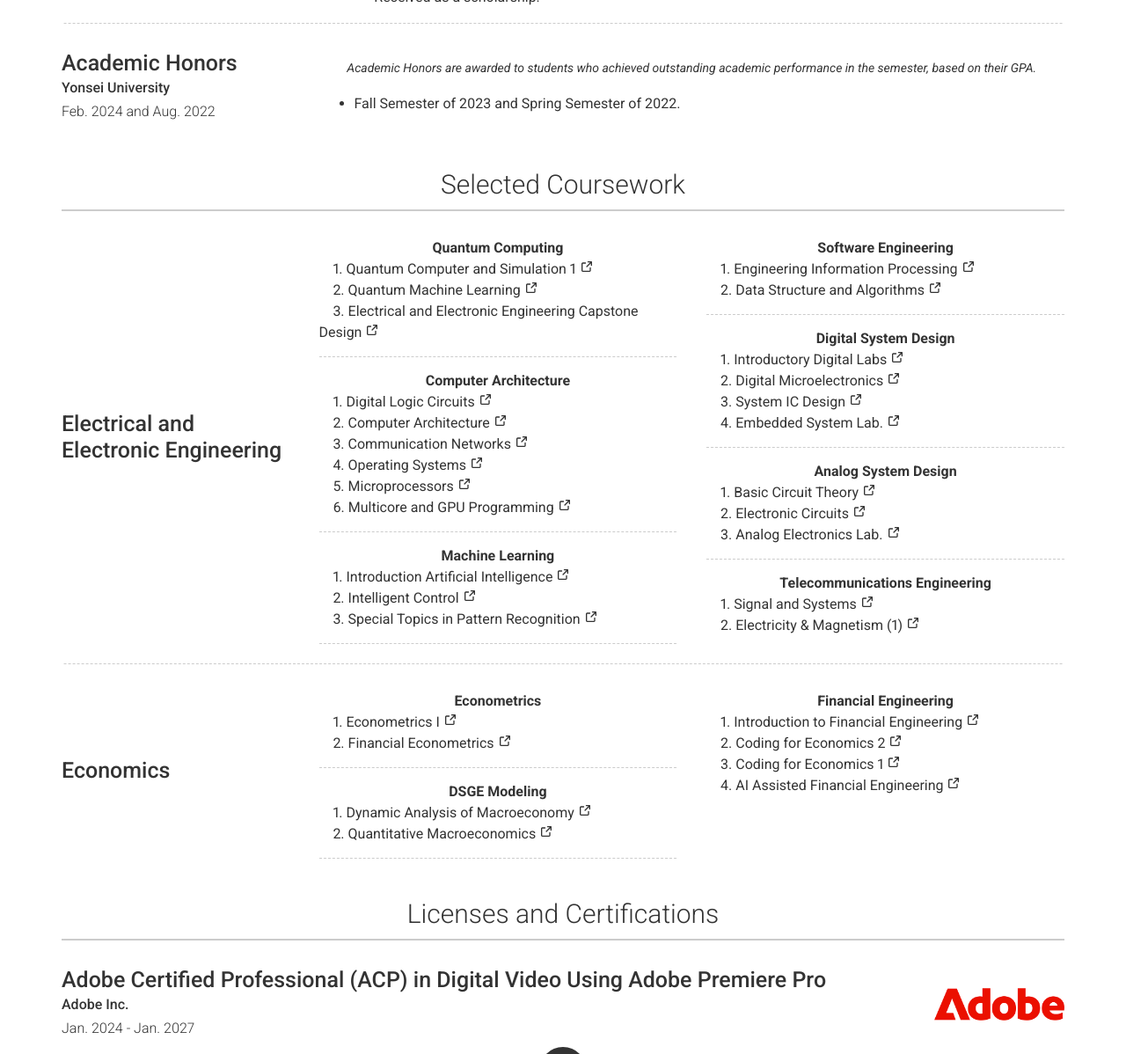
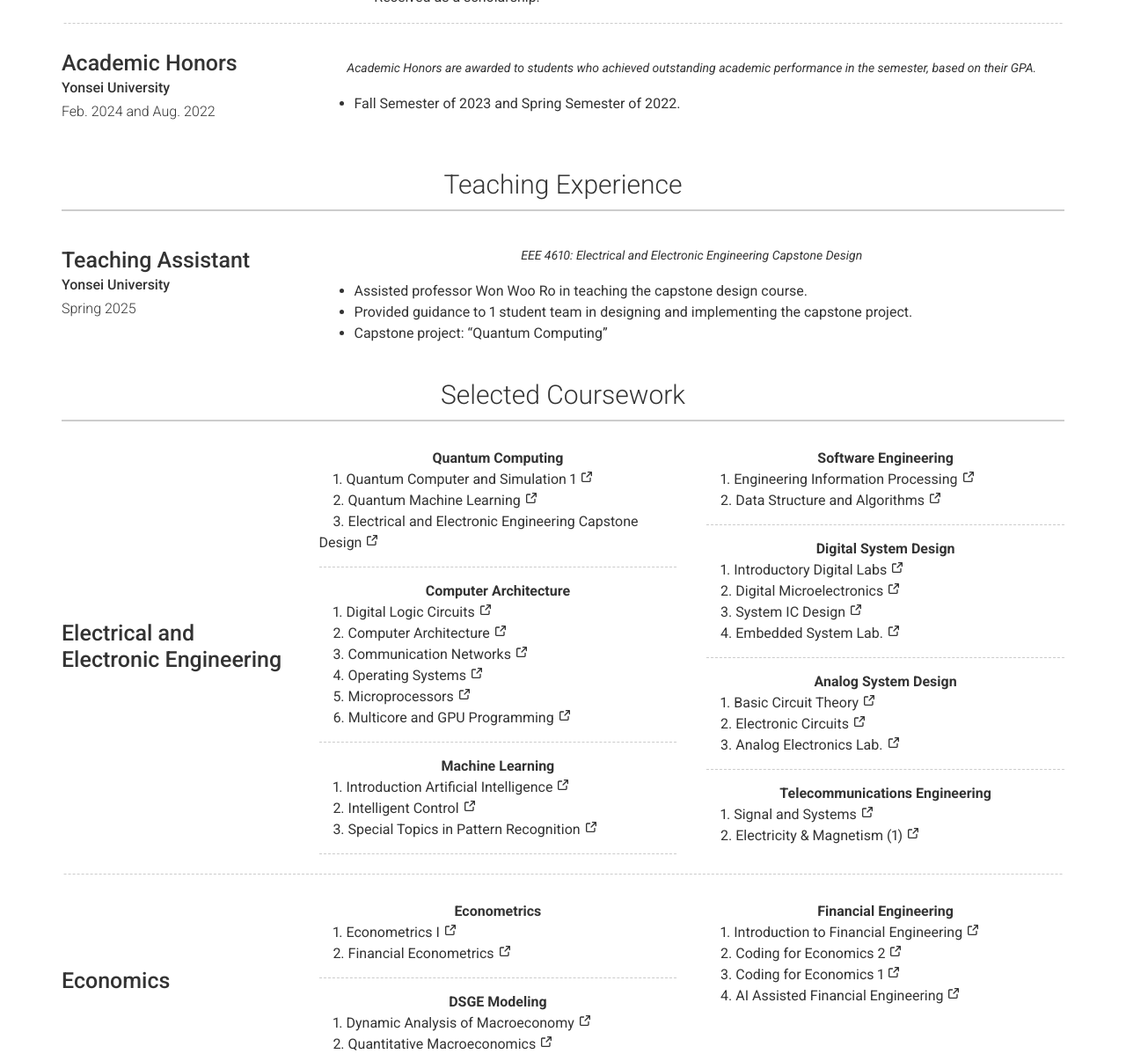
Before and after one commit to fluorite42/deprecated-website, a Jekyll site: the page built from index.markdown, in a window 1280 px wide, cut to the strip 3242-4440 px from the top of the page. Shown: the whole strip at 88% size. Built offline with Jekyll 4.4.1, drawn with Linux system fonts in a browser that asks for light colours; nearby versions of some CDN libraries.

Commit message:
ADD teaching

```diff
--- /dev/null
+++ b/_data/teaching.yml
@@ -0,0 +1,15 @@
+content:
+  - title: Teaching Experience
+    layout: list
+    content:
+      - layout: left
+        title: Teaching Assistant
+        sub_title: |
+          Yonsei University
+        caption: Spring 2025
+        quote: >
+          EEE 4610: Electrical and Electronic Engineering Capstone Design
+        description: |
+          - Assisted professor Won Woo Ro in teaching the capstone design course.
+          - Provided guidance to 1 student team in designing and implementing the capstone project.
+          - Capstone project: "Quantum Computing"
--- a/_layouts/default.html
+++ b/_layouts/default.html
@@ -195,6 +195,15 @@
       </section>
 
       <section id="section7">
+      {% for section in site.data.teaching.content %}
+        <div class="container {{ section.layout }}-container">
+          <h3 id="{{ section.title | slugify }}">{{ section.title }}</h3>
+          {% include {{ section.layout | prepend: "section-" | append: ".html" }} content=section.content %}
+        </div>
+      {% endfor %}
+      </section>
+
+      <section id="section8">
       {% for section in site.data.coursework.content %}
         <div class="container {{ section.layout }}-container">
           <h3 id="{{ section.title | slugify }}">{{ section.title }}</h3>
@@ -203,7 +212,7 @@
       {% endfor %}
       </section>
 
-      <section id="section8">
+      <section id="section9">
       {% for section in site.data.certifications.content %}
         <div class="container {{ section.layout }}-container">
           <h3 id="{{ section.title | slugify }}">{{ section.title }}</h3>
@@ -212,7 +221,7 @@
       {% endfor %}
       </section>
 
-      <section id="section9">
+      <section id="section10">
       {% for section in site.data.featured_ex.content %}
         <div class="container {{ section.layout }}-container">
           <h3 id="{{ section.title | slugify }}">{{ section.title }}</h3>
@@ -221,7 +230,7 @@
       {% endfor %}
       </section>
 
-      <section id="section10">
+      <section id="section11">
       {% for section in site.data.educational.content %}
         <div class="container {{ section.layout }}-container">
           <h3 id="{{ section.title | slugify }}">{{ section.title }}</h3>
@@ -230,7 +239,7 @@
       {% endfor %}
       </section>
 
-      <section id="section11">
+      <section id="section12">
       {% for section in site.data.lectures.content %}
         <div class="container {{ section.layout }}-container">
           <h3 id="{{ section.title | slugify }}">{{ section.title }}</h3>
@@ -239,7 +248,7 @@
       {% endfor %}
       </section>
 
-      <section id="section12">
+      <section id="section13">
       {% for section in site.data.volunteering.content %}
         <div class="container {{ section.layout }}-container">
           <h3 id="{{ section.title | slugify }}">{{ section.title }}</h3>
@@ -248,7 +257,7 @@
       {% endfor %}
       </section>
 
-      <section id="section13">
+      <section id="section14">
       {% for section in site.data.skills.content %}
         <div class="container {{ section.layout }}-container">
           <h3 id="{{ section.title | slugify }}">{{ section.title }}</h3>
@@ -257,7 +266,7 @@
       {% endfor %}
       </section>
 
-      <section id="section14">
+      <section id="section15">
       {% for section in site.data.breaks.content %}
         <div class="container {{ section.layout }}-container">
           <h3 id="{{ section.title | slugify }}">{{ section.title }}</h3>
@@ -286,14 +295,15 @@
         <li><a href="#section4" data-section="section4">4. Publications</a></li>
         <li><a href="#section5" data-section="section5">5. Participated Projects</a></li>
         <li><a href="#section6" data-section="section6">6. Honors and Awards</a></li>
-        <li><a href="#section7" data-section="section7">7. Selected Coursework</a></li>
-        <li><a href="#section8" data-section="section8">8. Licenses and<br>&nbsp;&nbsp;&nbsp;&nbsp;Certifications</a></li>
-        <li><a href="#section9" data-section="section9">9. Featured Experience</a></li>
-        <li><a href="#section10" data-section="section10">10. Educational Programs<br>&nbsp;&nbsp;&nbsp;&nbsp;&nbsp;&nbsp;Participated</a></li>
-        <li><a href="#section11" data-section="section11">11. Featured Lectures<br>&nbsp;&nbsp;&nbsp;&nbsp;&nbsp;&nbsp;Attended</a></li>
-        <li><a href="#section12" data-section="section12">12. Volunteering</a></li>
-        <li><a href="#section13" data-section="section13">13. Skills/Languages</a></li>
-        <li><a href="#section14" data-section="section14">14. Career Breaks</a></li>
+        <li><a href="#section7" data-section="section7">7. Teaching Experience</a></li>
+        <li><a href="#section8" data-section="section8">8. Selected Coursework</a></li>
+        <li><a href="#section9" data-section="section9">9. Licenses and<br>&nbsp;&nbsp;&nbsp;&nbsp;Certifications</a></li>
+        <li><a href="#section10" data-section="section10">10. Featured Experience</a></li>
+        <li><a href="#section11" data-section="section11">11. Educational Programs<br>&nbsp;&nbsp;&nbsp;&nbsp;&nbsp;&nbsp;Participated</a></li>
+        <li><a href="#section12" data-section="section12">12. Featured Lectures<br>&nbsp;&nbsp;&nbsp;&nbsp;&nbsp;&nbsp;Attended</a></li>
+        <li><a href="#section13" data-section="section13">13. Volunteering</a></li>
+        <li><a href="#section14" data-section="section14">14. Skills/Languages</a></li>
+        <li><a href="#section15" data-section="section15">15. Career Breaks</a></li>
       </ul>
     </nav>
   </div>
```
